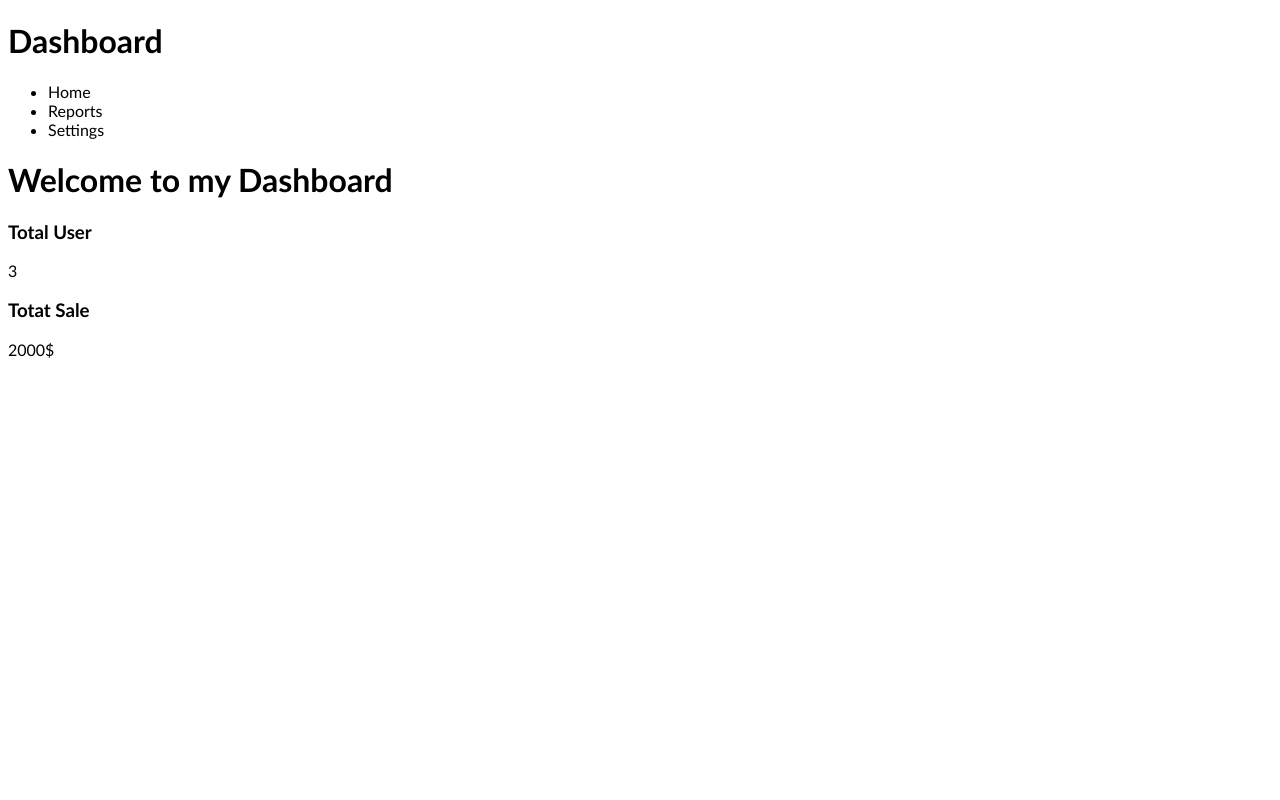
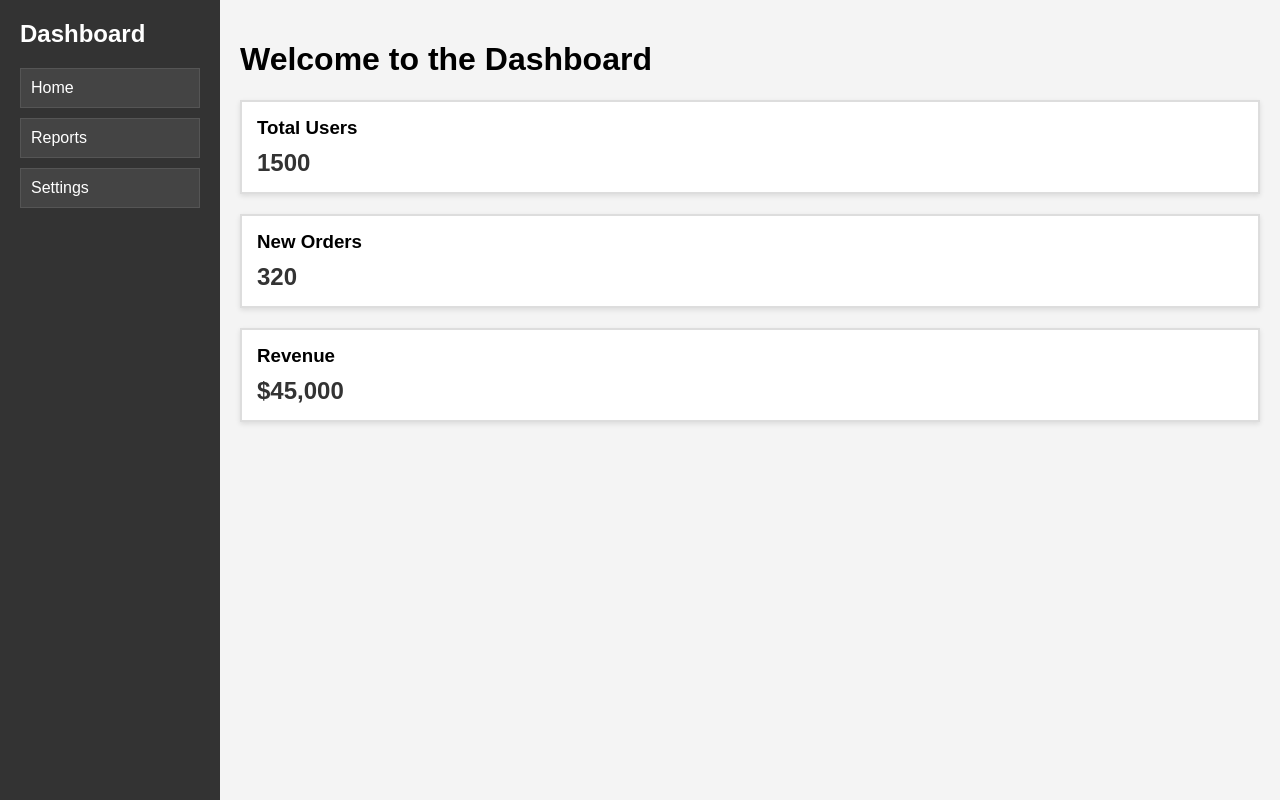
Before and after one commit to mrkyaing/WebMobileFoundation, a plain HTML site: page dashboard.html in a window 1280 px wide. Drawn offline with Linux system fonts and the light colour scheme.

Commit message:
dashboard UI

```diff
--- a/dashboard.html
+++ b/dashboard.html
@@ -4,22 +4,88 @@
 <head>
     <meta charset="UTF-8">
     <meta name="viewport" content="width=device-width, initial-scale=1.0">
-    <title>mydashboard</title>
+    <title>Dashboard UI - Box Model Example</title>
     <style>
-        .dashboard-container {
-            box-sizing: border-box;
+        /* Dashboard Layout */
+        body {
+            font-family: Arial, sans-serif;
             margin: 0;
             padding: 0;
-            font-family: 'Trebuchet MS', 'Lucida Sans Unicode', 'Lucida Grande', 'Lucida Sans', Arial, sans-serif;
+            box-sizing: border-box;
+        }
+
+        .dashboard-container {
+            display: flex;
+            min-height: 100vh;
+        }
+
+        /* Sidebar */
+        .sidebar {
+            width: 220px;
+            background-color: #333;
+            color: white;
+            padding: 20px;
+            box-sizing: border-box;
+        }
+
+        .sidebar h2 {
+            margin: 0 0 20px 0;
+        }
+
+        .sidebar ul {
+            list-style: none;
+            padding: 0;
+        }
+
+        .sidebar li {
+            margin: 10px 0;
+            padding: 10px;
+            background-color: #444;
+            border: 1px solid #555;
+            box-sizing: border-box;
+        }
+
+        /* Main Content */
+        .main-content {
+            flex-grow: 1;
+            padding: 20px;
+            background-color: #f4f4f4;
+        }
+
+        /* Card Box Model Example */
+        .card {
+            background-color: white;
+            margin: 20px 0;
+            /* Margin - Outside spacing */
+            padding: 15px;
+            /* Padding - Inside spacing */
+            border: 2px solid #ddd;
+            /* Border */
+            box-shadow: 0 2px 5px rgba(0, 0, 0, 0.1);
+            /* Optional shadow */
+            box-sizing: border-box;
+            /* Includes padding and border in width/height */
+        }
+
+        .card h3 {
+            margin: 0 0 10px 0;
+        }
+
+        .card p {
+            margin: 0;
+            font-size: 24px;
+            font-weight: bold;
+            color: #333;
         }
     </style>
 </head>
 
 <body>
+
     <div class="dashboard-container">
 
         <div class="sidebar">
-            <h1>Dashboard</h1>
+            <h2>Dashboard</h2>
             <ul>
                 <li>Home</li>
                 <li>Reports</li>
@@ -28,16 +94,25 @@
         </div>
 
         <div class="main-content">
-            <h1>Welcome to my Dashboard</h1>
+            <h1>Welcome to the Dashboard</h1>
+
             <div class="card">
-                <h3>Total User</h3>
-                <p>3</p>
+                <h3>Total Users</h3>
+                <p>1500</p>
             </div>
+
             <div class="card">
-                <h3>Totat Sale</h3>
-                <p>2000$</p>
+                <h3>New Orders</h3>
+                <p>320</p>
             </div>
+
+            <div class="card">
+                <h3>Revenue</h3>
+                <p>$45,000</p>
+            </div>
+
         </div>
+
     </div>
 
 </body>
```
